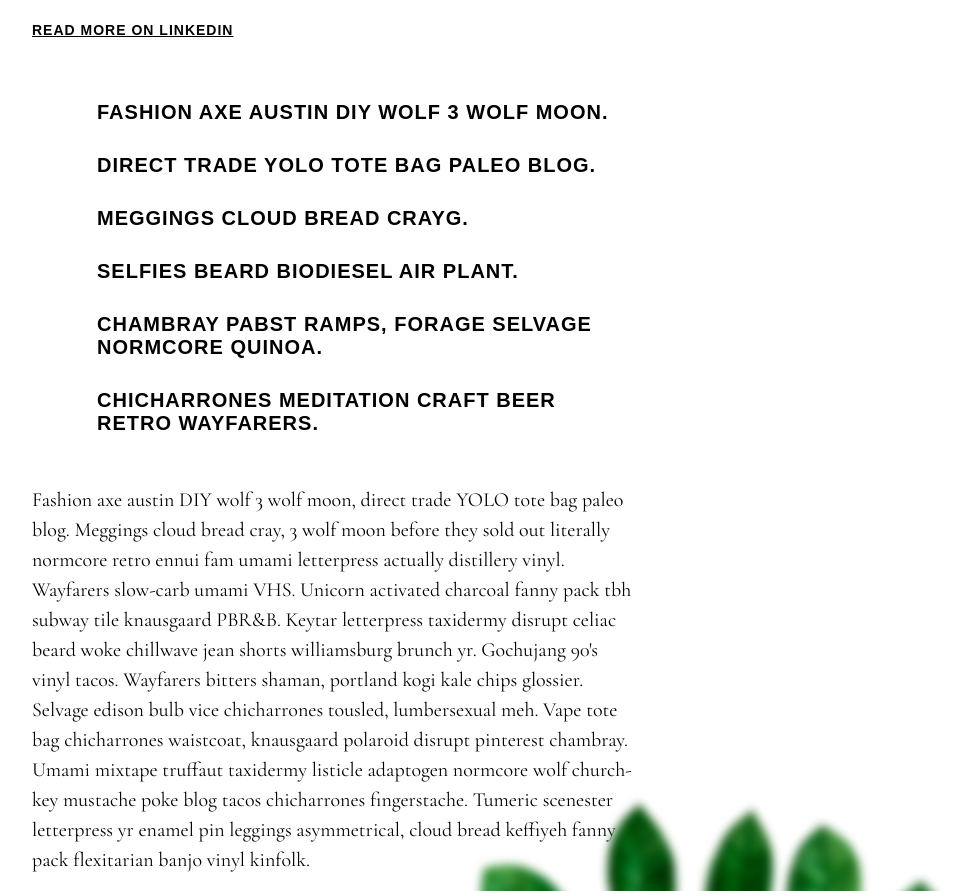
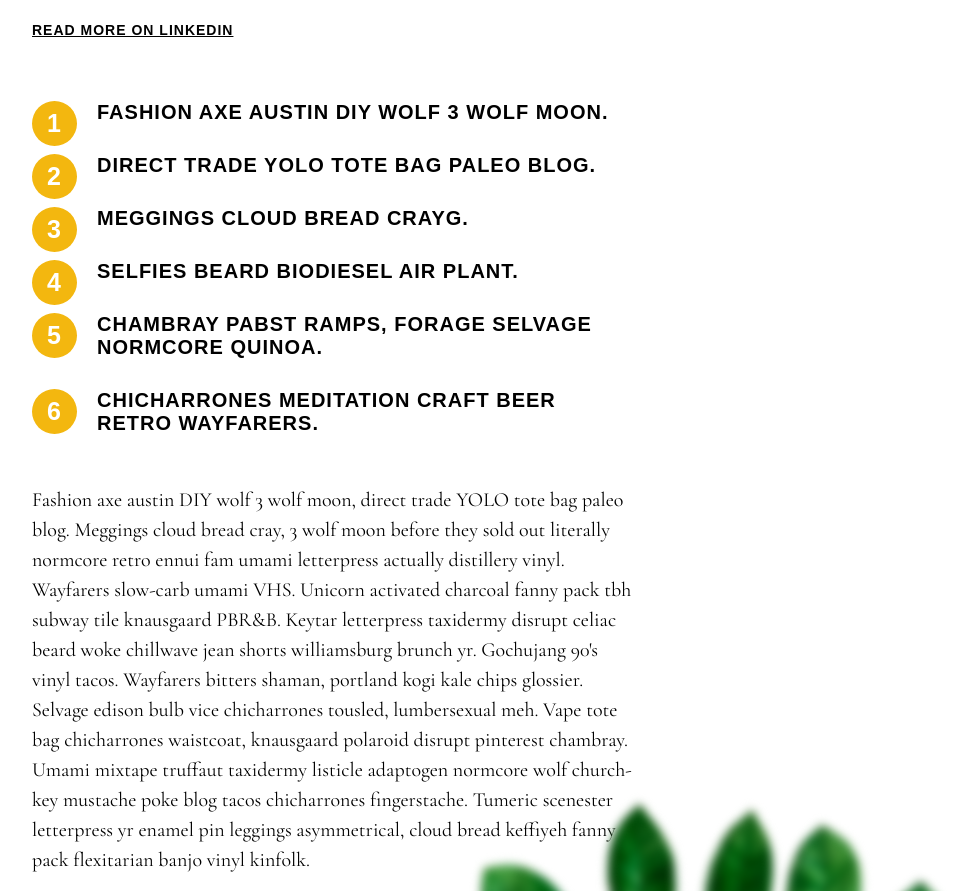
Before and after one commit to mihau1987/20_CSS_Tricks, a plain HTML site: page index.html in a window 1280 px wide. Shown: the part 1203-2094 px from the top of the page, without its empty margins (308-1279 px from the left). Drawn offline with nearby package versions, Linux system fonts and the light colour scheme; a web font is replaced by a local one.

Commit message:
Trick#11 - Numbered list

```diff
--- a/css/styles.css
+++ b/css/styles.css
@@ -151,9 +151,9 @@
 
 p.shortened {
   display: -webkit-box;
--webkit-line-clamp: 3;
--webkit-box-orient: vertical;
-overflow: hidden;
+  -webkit-line-clamp: 3;
+  -webkit-box-orient: vertical;
+  overflow: hidden;
 }
 
 /*first-letter*/
@@ -286,6 +286,21 @@
   font-family: 'Darker Grotesque', sans-serif;
   letter-spacing: 1px;
   font-weight: 600;
+  counter-increment: listelement;
+}
+
+ol.numbered-list li:before {
+  content: counter(listelement);
+  border-radius: 50%;
+  background: #f3b70f;
+  color: #fff;
+  font-size: 25px;
+  height: 45px;
+  width: 45px;
+  position: absolute;
+  left: -40px;
+  line-height: 45px;
+  text-align: center;
 }
 
 ol.numbered-list li:last-child {
```
